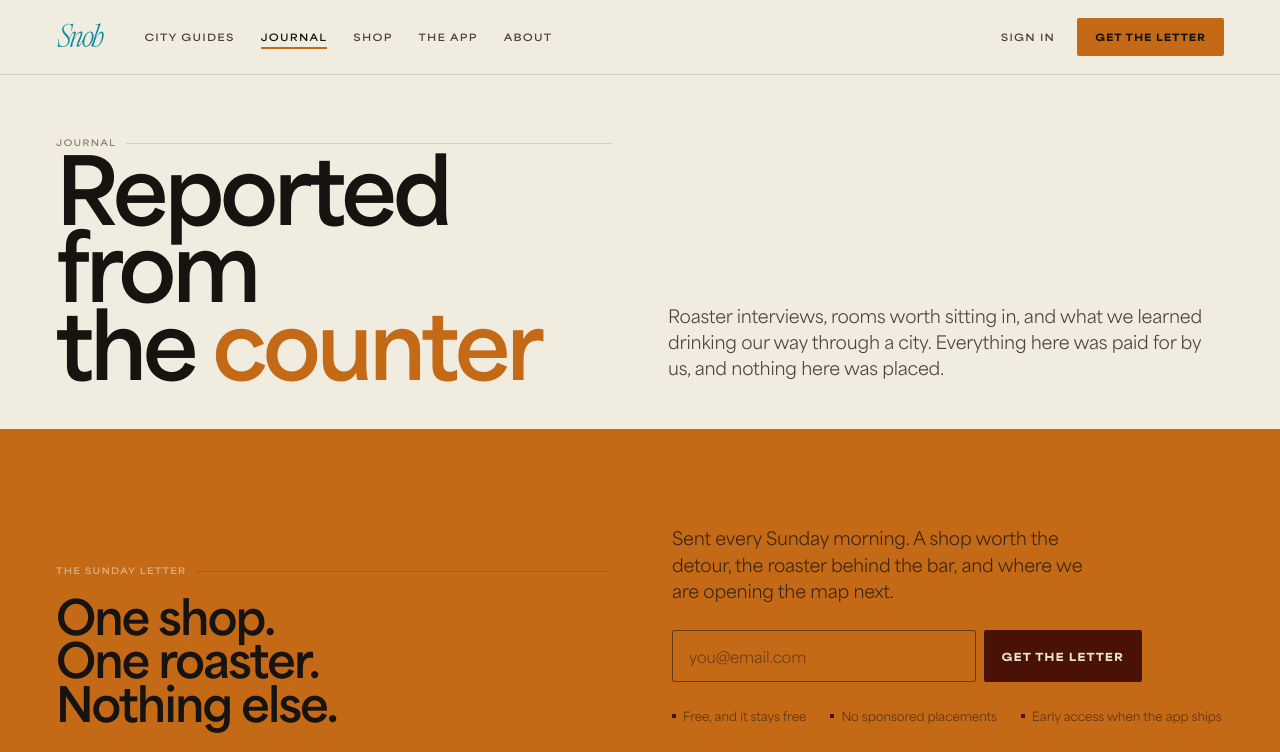
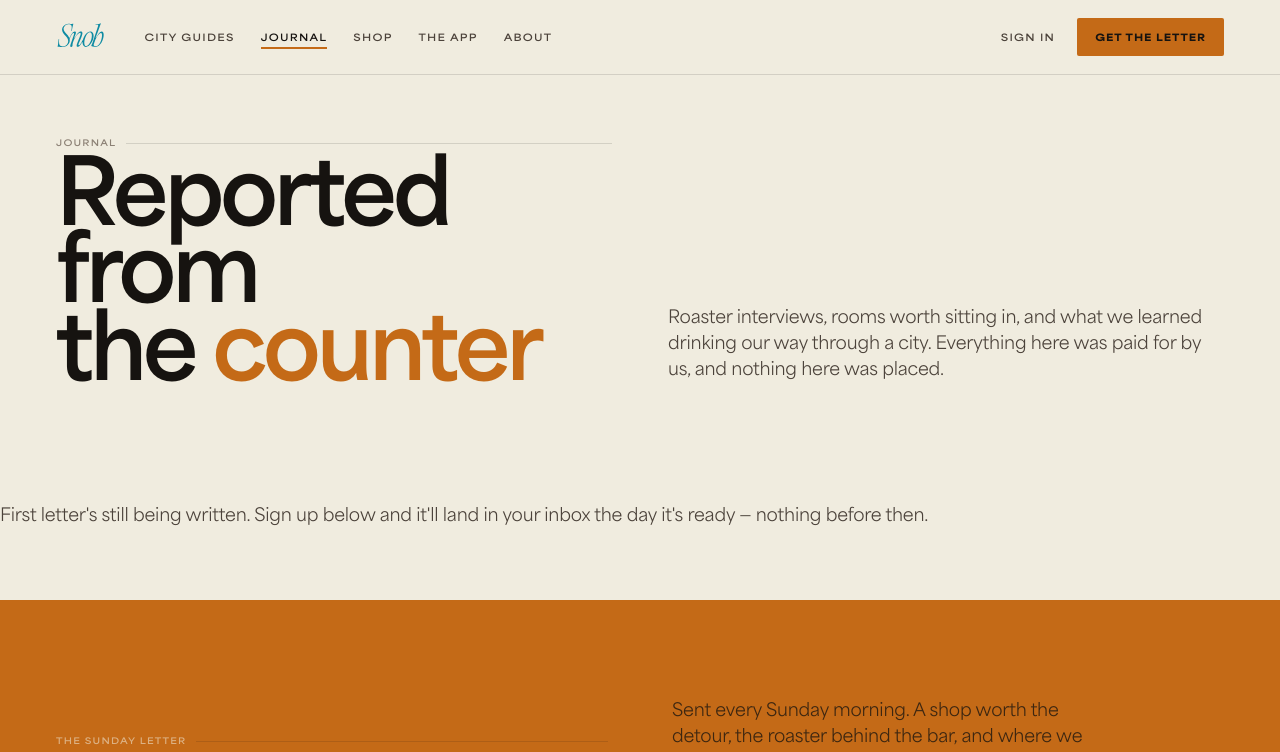
Before and after one commit to ethan8damax/Coffee-SNOB, a Next.js app in the folder apps/web/: page /journal in a window 1280 px wide. Shown: the top 752 px of the page. Built offline with nearby package versions, Linux system fonts and the light colour scheme.

Commit message:
Add real empty state to journal index instead of silently rendering nothing

```diff
--- a/apps/web/app/journal/page.tsx
+++ b/apps/web/app/journal/page.tsx
@@ -19,6 +19,11 @@ export default function JournalIndexPage() {
           <p className="lede">Roaster interviews, rooms worth sitting in, and what we learned drinking our way through a city. Everything here was paid for by us, and nothing here was placed.</p>
         </div>
       </section>
+      {posts.length === 0 && (
+        <section className="wrap" style={{ padding: "clamp(40px,8vw,72px) 0" }}>
+          <p className="lede">First letter's still being written. Sign up below and it'll land in your inbox the day it's ready — nothing before then.</p>
+        </section>
+      )}
       {featured && (
         <section className="jfeat wrap">
           <div className="photo-ph" data-label={featured.frontmatter.photoAlt} style={{ aspectRatio: "4/3" }} />
```
